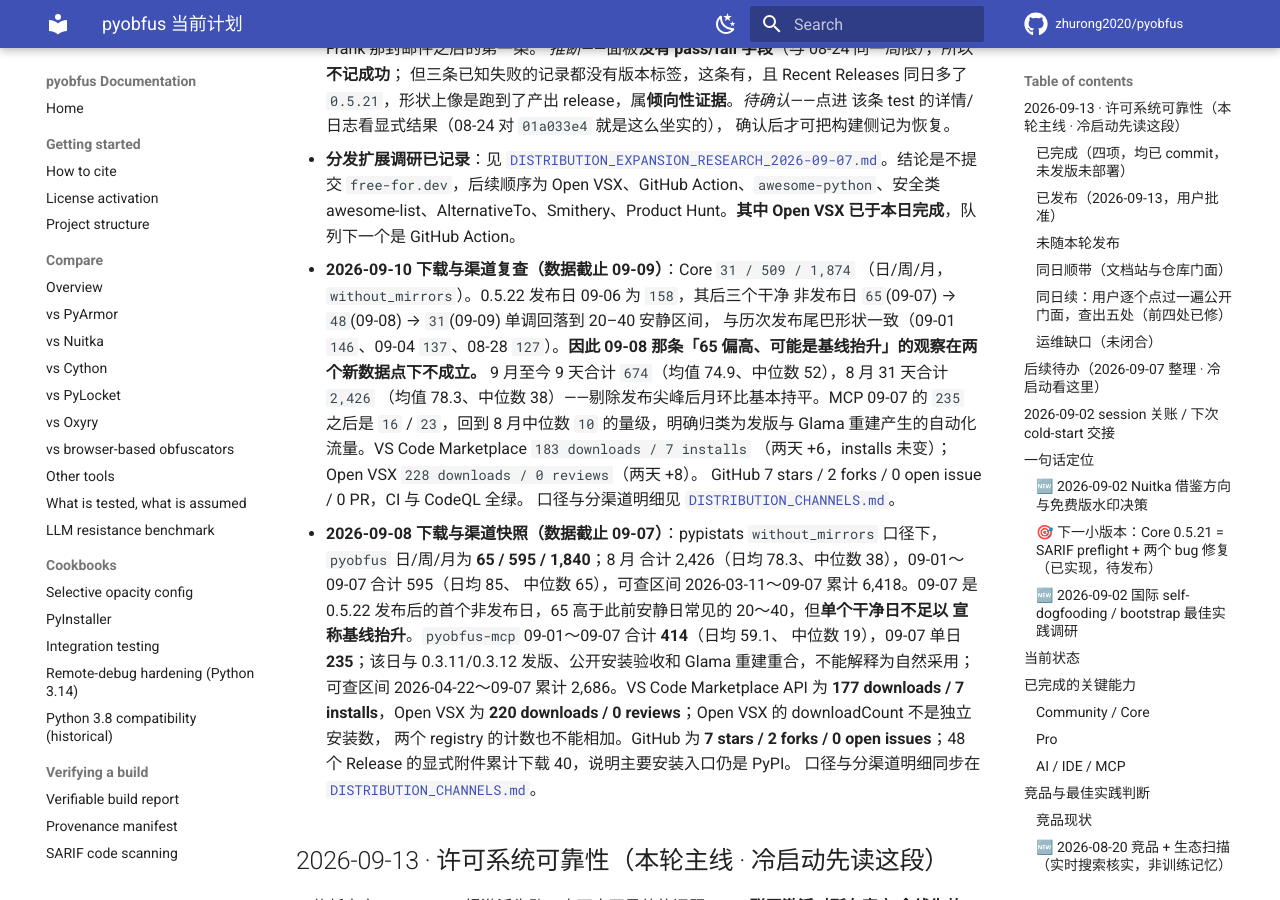
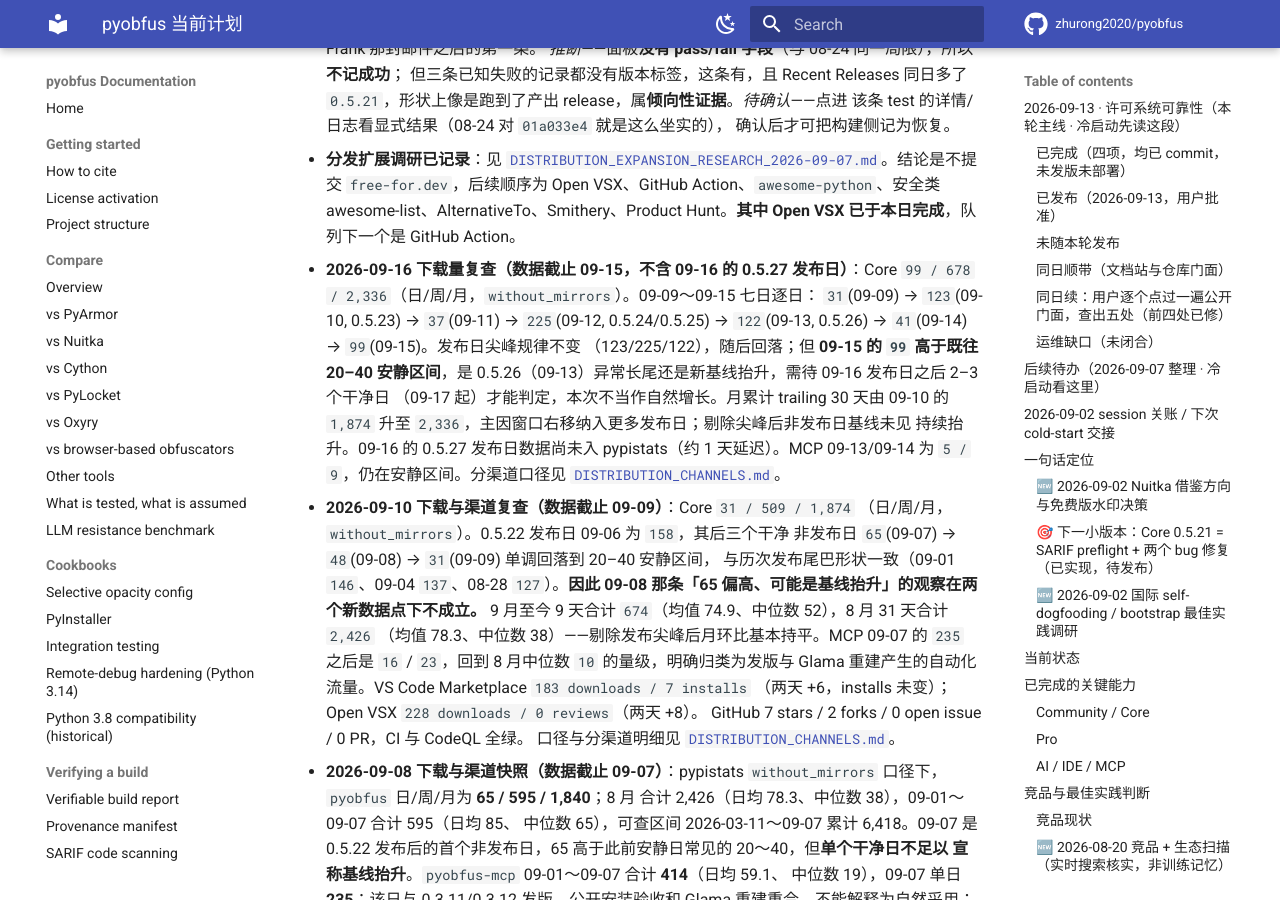
Before and after one commit to zhurong2020/pyobfus, an MkDocs documentation site: the page built from docs/CURRENT_PLAN_ZH.md, in a window 1280 px wide and 900 px high, scrolled down 2773 px. Built offline with MkDocs 1.6.1 and Material for MkDocs 9.7.7, drawn with Linux system fonts in a browser that asks for light colours; comment, search, counter and statistics services are not loaded.

Commit message:
docs(status): record 2026-09-16 download recheck through 09-15
Core 09-15 pyobfus without_mirrors day/week/month = 99 / 678 / 2,336.
Flag 09-15 single-day 99 above the historical 20-40 quiet band pending
2-3 clean days after the 0.5.27 release day to judge baseline lift.
MCP 09-13/14 = 5/9 still quiet. 0.5.27 release-day data not yet in pypistats.

Co-Authored-By: CodeBuddy Code <noreply@codebuddy.ai>

```diff
--- a/docs/CURRENT_PLAN_ZH.md
+++ b/docs/CURRENT_PLAN_ZH.md
@@ -127,6 +127,17 @@
     该条 test 的详情/日志看显式结果（08-24 对 `01a033e4` 就是这么坐实的），
     确认后才可把构建侧记为恢复。
 - **分发扩展调研已记录**：见 [`DISTRIBUTION_EXPANSION_RESEARCH_2026-09-07.md`](DISTRIBUTION_EXPANSION_RESEARCH_2026-09-07.md)。结论是不提交 `free-for.dev`，后续顺序为 Open VSX、GitHub Action、`awesome-python`、安全类 awesome-list、AlternativeTo、Smithery、Product Hunt。**其中 Open VSX 已于本日完成**，队列下一个是 GitHub Action。
+- **2026-09-16 下载量复查（数据截止 09-15，不含 09-16 的 0.5.27 发布日）**：Core
+  `99 / 678 / 2,336`（日/周/月，`without_mirrors`）。09-09～09-15 七日逐日：
+  `31`(09-09) → `123`(09-10, 0.5.23) → `37`(09-11) → `225`(09-12, 0.5.24/0.5.25)
+  → `122`(09-13, 0.5.26) → `41`(09-14) → `99`(09-15)。发布日尖峰规律不变
+  （123/225/122），随后回落；但 **09-15 的 `99` 高于既往 20–40 安静区间**，是
+  0.5.26（09-13）异常长尾还是新基线抬升，需待 09-16 发布日之后 2–3 个干净日
+  （09-17 起）才能判定，本次不当作自然增长。月累计 trailing 30 天由 09-10 的
+  `1,874` 升至 `2,336`，主因窗口右移纳入更多发布日；剔除尖峰后非发布日基线未见
+  持续抬升。09-16 的 0.5.27 发布日数据尚未入 pypistats（约 1 天延迟）。MCP
+  09-13/09-14 为 `5 / 9`，仍在安静区间。分渠道口径见
+  [`DISTRIBUTION_CHANNELS.md`](DISTRIBUTION_CHANNELS.md)。
 - **2026-09-10 下载与渠道复查（数据截止 09-09）**：Core `31 / 509 / 1,874`
   （日/周/月，`without_mirrors`）。0.5.22 发布日 09-06 为 `158`，其后三个干净
   非发布日 `65`(09-07) → `48`(09-08) → `31`(09-09) 单调回落到 20–40 安静区间，
```
Also changed, not shown: docs/TODO.md (+5 -3 lines).
